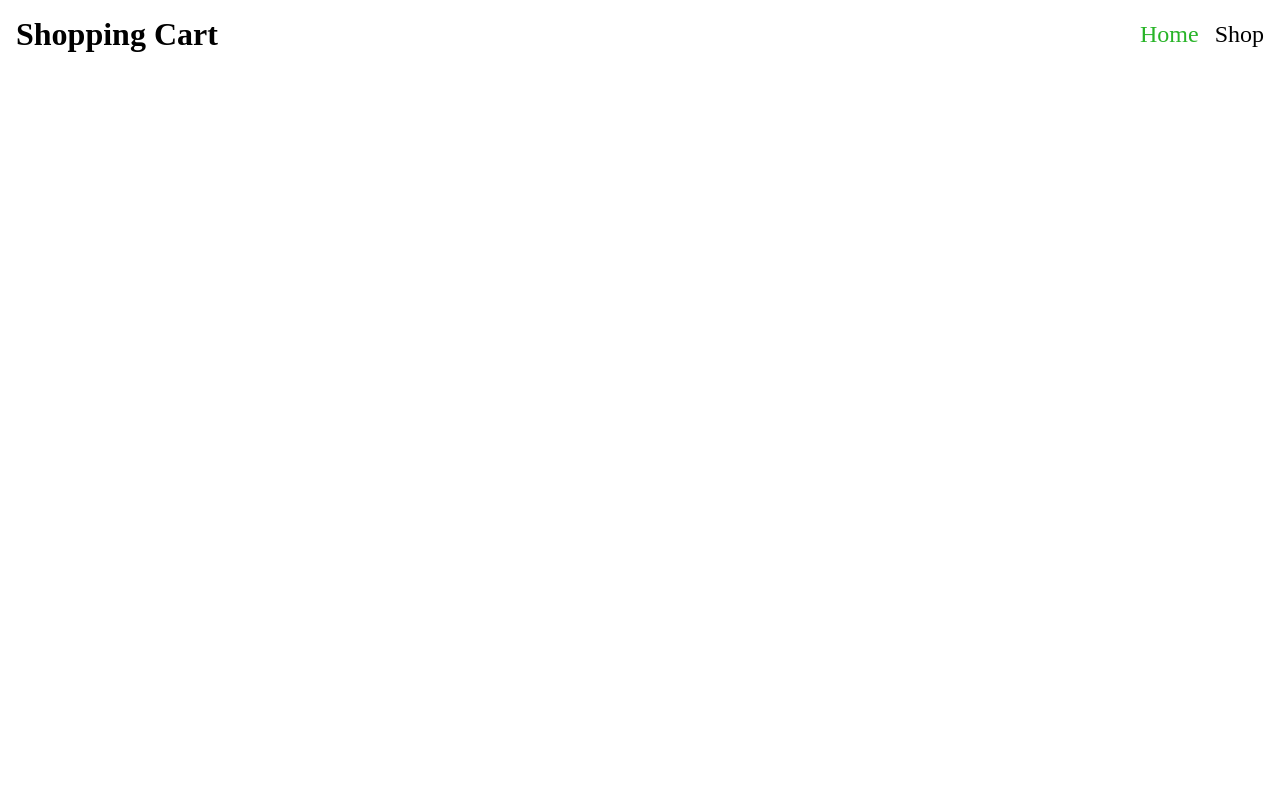
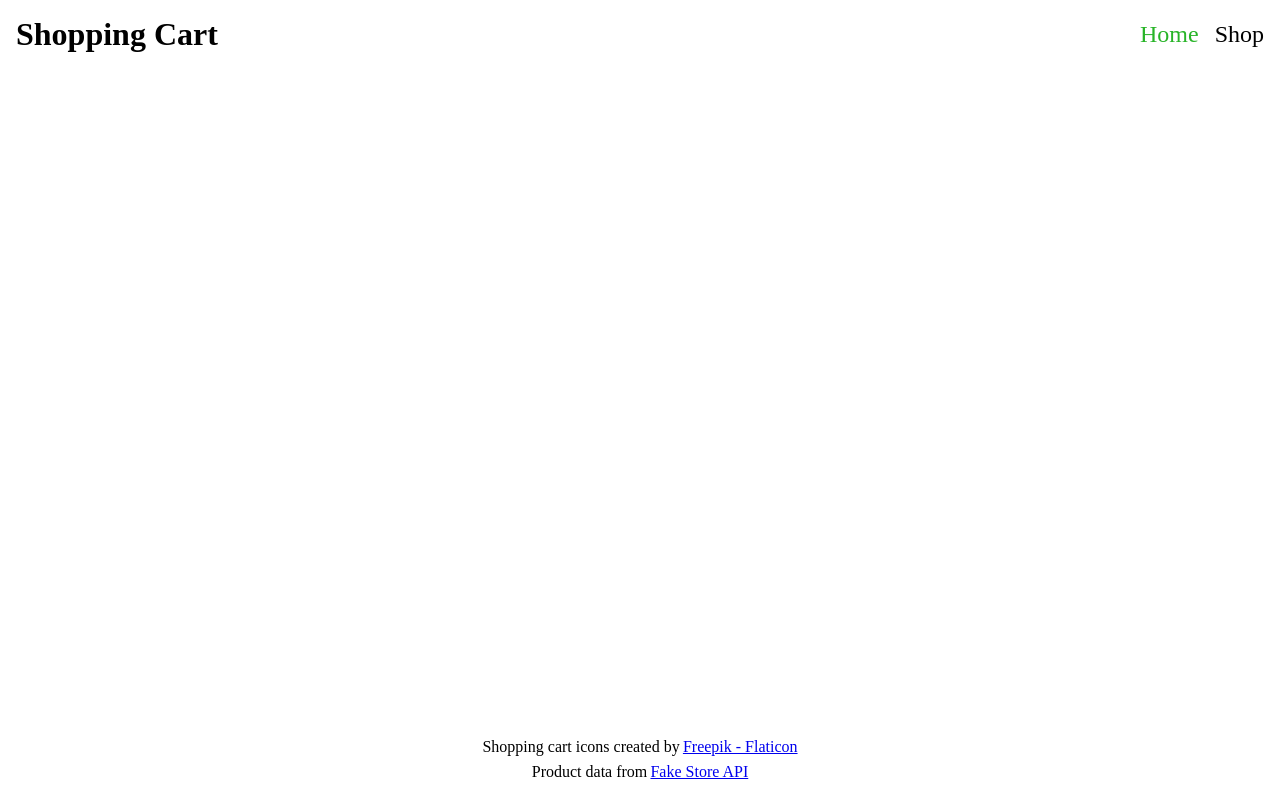
Before and after one commit to vishalagrawal22/shopping-cart, a React (Create React App) app: page / in a window 1280 px wide. Built offline with nearby package versions, Linux system fonts and the light colour scheme.

Commit message:
Add footer

```diff
--- a/src/App.js
+++ b/src/App.js
@@ -13,6 +13,21 @@ function App() {
       <main>
         <Outlet />
       </main>
+      <footer>
+        <p>
+          Shopping cart icons created by
+          <a
+            href="https://www.flaticon.com/free-icons/shopping-cart"
+            title="shopping cart icons"
+          >
+            Freepik - Flaticon
+          </a>
+        </p>
+        <p>
+          Product data from
+          <a href="https://fakestoreapi.com/">Fake Store API</a>
+        </p>
+      </footer>
     </>
   );
 }
--- a/src/styles/App.css
+++ b/src/styles/App.css
@@ -14,6 +14,12 @@ html {
   box-sizing: inherit;
 }
 
+#root {
+  height: 100vh;
+  display: flex;
+  flex-direction: column;
+}
+
 header {
   display: flex;
   align-items: center;
@@ -24,3 +30,23 @@ header {
 header h1 {
   margin: 0px;
 }
+
+main {
+  flex: 1 1 auto;
+}
+
+footer {
+  padding: 1rem;
+  display: flex;
+  flex-direction: column;
+  justify-content: center;
+  align-items: center;
+}
+
+footer a {
+  margin-left: 0.2rem;
+}
+
+footer p {
+  margin: 0.2rem 0rem;
+}
```
